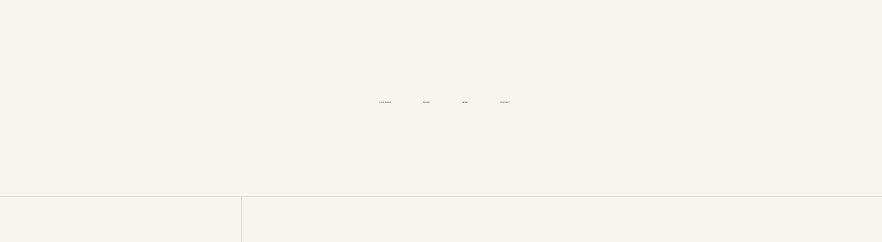
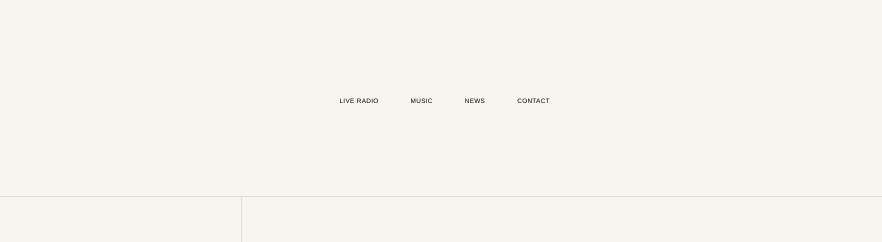
Before and after one commit to ravenshawkstudio/ravensound-radio, a plain HTML site: page index.html in a window 1280 px wide. Shown: the top 242 px of the page, 398-1280 px from the left. Drawn offline with Linux system fonts and the light colour scheme.

Commit message:
Update style.css

```diff
--- a/style.css
+++ b/style.css
@@ -72,7 +72,7 @@ nav ul {
 nav ul li a {
     font-family: 'Helvetica Bold', 'Helvetica Neue', Helvetica, Arial, sans-serif;
     text-transform: uppercase;
-    font-size: 0.12rem;
+    font-size: 0.4rem;
     letter-spacing: 0.05em;
     transition: color 0.3s ease;
 }
```
